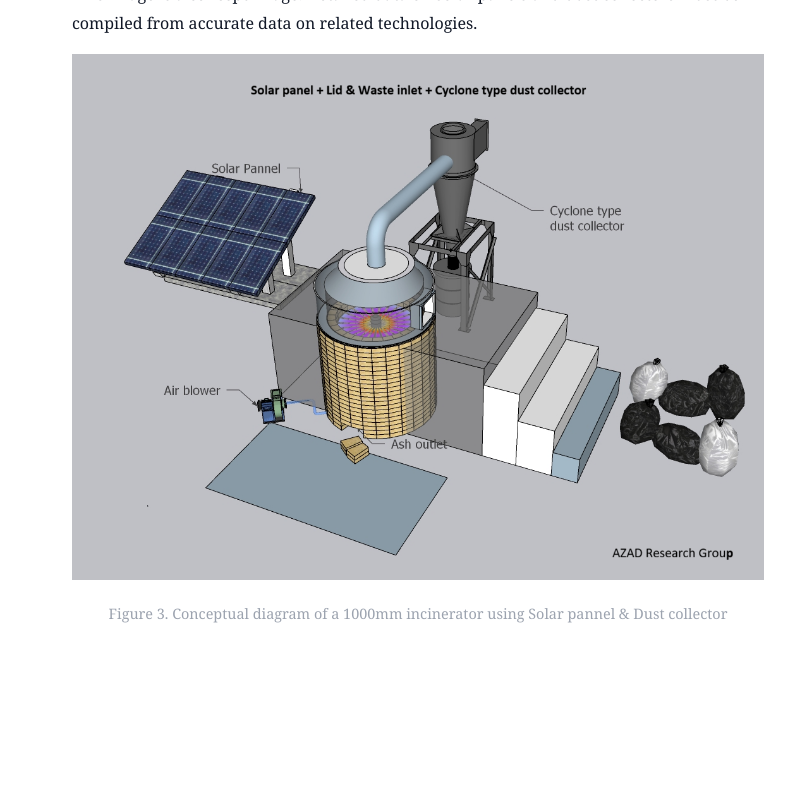
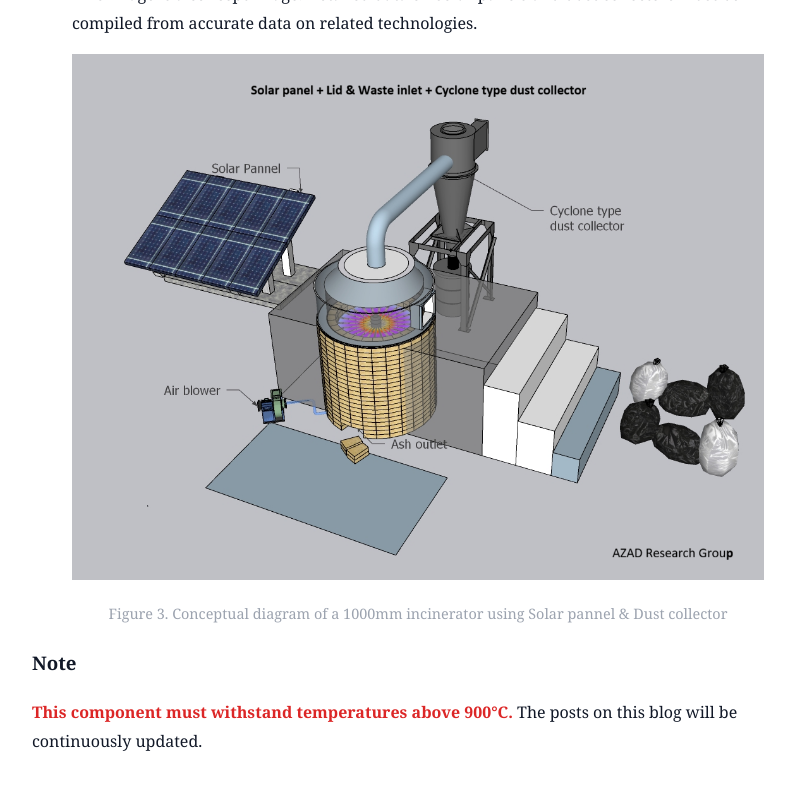
Before and after one commit to ssimsangmin49-creator/ecofriendly-polymer-compounds-incineration, a Jekyll site: the page built from _posts/2026-01-13-application.md, in a window 1280 px wide and 900 px high, scrolled down 2203 px. Shown: the top 790 px of the window, without its empty margins (222-1017 px from the left). Built offline with Jekyll 4.4.1, drawn with Linux system fonts in a browser that asks for light colours.

Commit message:
Add temperature requirement note to application post
Added a note about temperature requirements for the component.

```diff
--- a/_posts/2026-01-13-application.md
+++ b/_posts/2026-01-13-application.md
@@ -72,3 +72,11 @@ this incineration technology in low-income countries.
   Figure 3. Conceptual diagram of a 1000mm incinerator using Solar pannel & Dust collector
   </figcaption>
 </figure>
+
+
+### Note
+
+<span style="color:#dc2626; font-weight:bold;">
+This component must withstand temperatures above 900°C.
+</span>
+The posts on this blog will be continuously updated.
```
